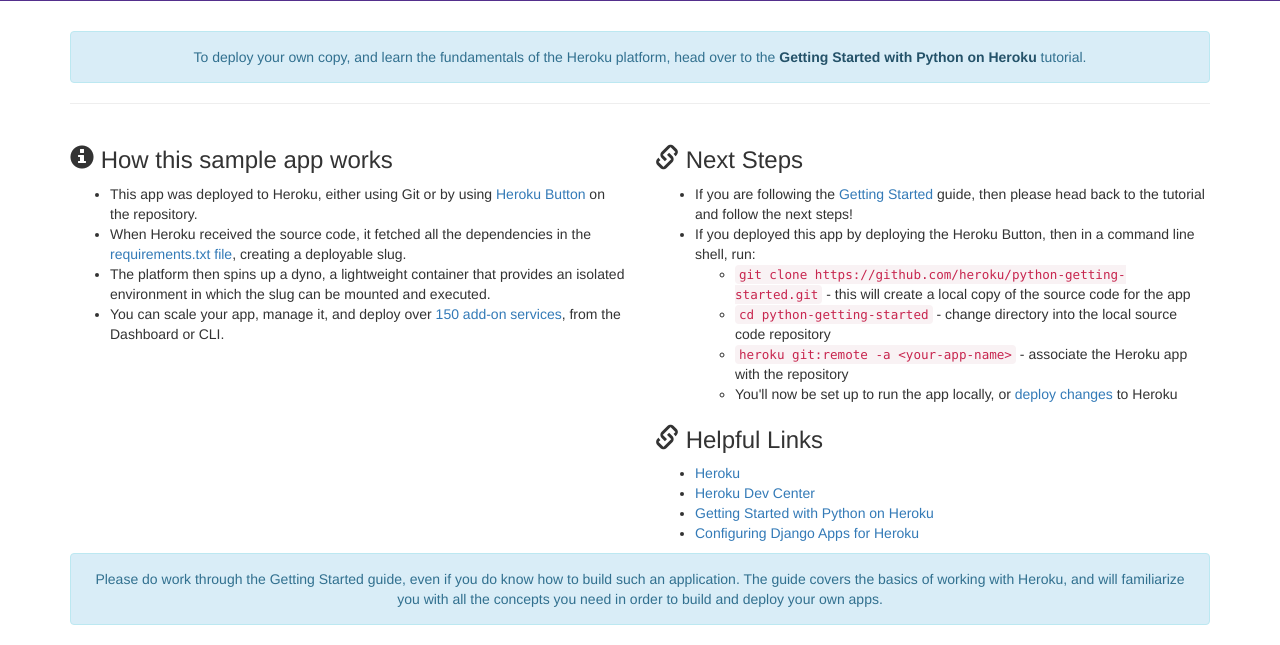
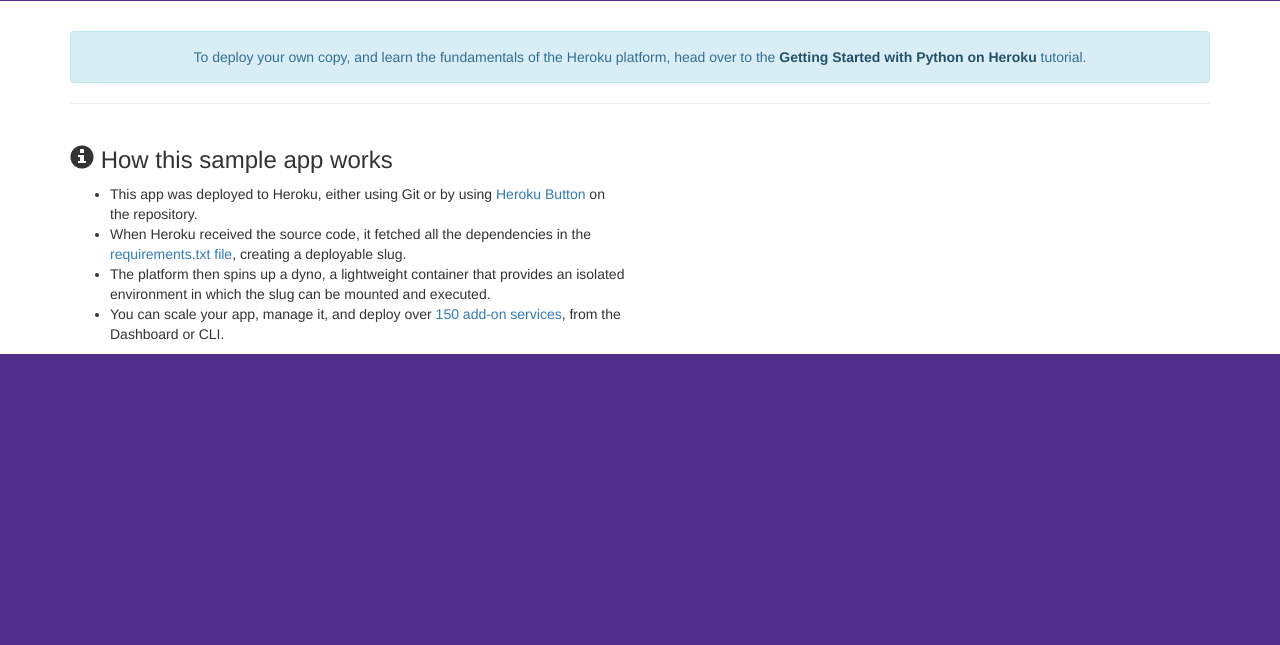
Before and after one commit to andersonbaum/trabanderson, a Django app: page / in a window 1280 px wide. Shown: the part 506-1151 px from the top of the page. After the commit the page ends 860 px from the top, so only its background shows below. Run offline with Django 3.2, Linux system fonts and the light colour scheme; some libraries are stand-ins or nearby versions.

Commit message:
Alteração no layout da página

```diff
--- a/hello/templates/index.html
+++ b/hello/templates/index.html
@@ -30,29 +30,6 @@
         <li>You can scale your app, manage it, and deploy over <a href="https://addons.heroku.com/">150 add-on services</a>, from the Dashboard or CLI.</li>
       </ul>
     </div>
-    <div class="col-md-6">
-      <h3><span class="glyphicon glyphicon-link"></span> Next Steps</h3>
-      <ul>
-        <li>If you are following the <a href="https://devcenter.heroku.com/articles/getting-started-with-python">Getting Started</a> guide, then please head back to the tutorial and follow the next steps!</li>
-        <li>If you deployed this app by deploying the Heroku Button, then in a command line shell, run:</li>
-        <ul>
-          <li><code>git clone https://github.com/heroku/python-getting-started.git</code> - this will create a local copy of the source code for the app</li>
-          <li><code>cd python-getting-started</code> - change directory into the local source code repository</li>
-          <li><code>heroku git:remote -a &lt;your-app-name></code> - associate the Heroku app with the repository</li>
-          <li>You'll now be set up to run the app locally, or <a href="https://devcenter.heroku.com/articles/getting-started-with-python#push-local-changes">deploy changes</a> to Heroku</li>
-        </ul>
-      </ul>
-      <h3><span class="glyphicon glyphicon-link"></span> Helpful Links</h3>
-      <ul>
-        <li><a href="https://www.heroku.com/home">Heroku</a></li>
-        <li><a href="https://devcenter.heroku.com/">Heroku Dev Center</a></li>
-        <li><a href="https://devcenter.heroku.com/articles/getting-started-with-python">Getting Started with Python on Heroku</a></li>
-        <li><a href="https://devcenter.heroku.com/articles/django-app-configuration">Configuring Django Apps for Heroku</a></li>
-      </ul>
-    </div>
   </div> <!-- row -->
-   <div class="alert alert-info text-center" role="alert">
-    Please do work through the Getting Started guide, even if you do know how to build such an application.  The guide covers the basics of working with Heroku, and will familiarize you with all the concepts you need in order to build and deploy your own apps.
-  </div>
 </div>
 {% endblock %}
```
